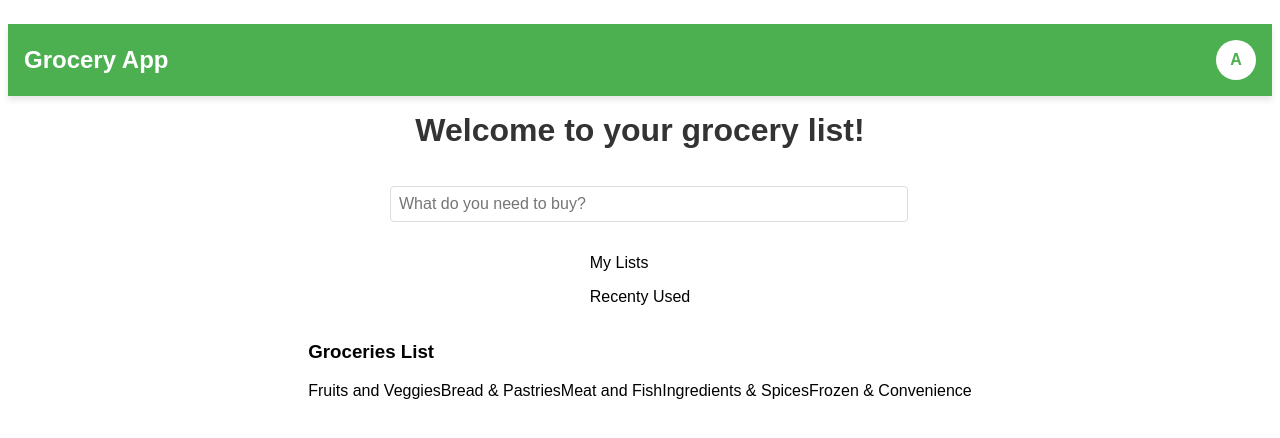
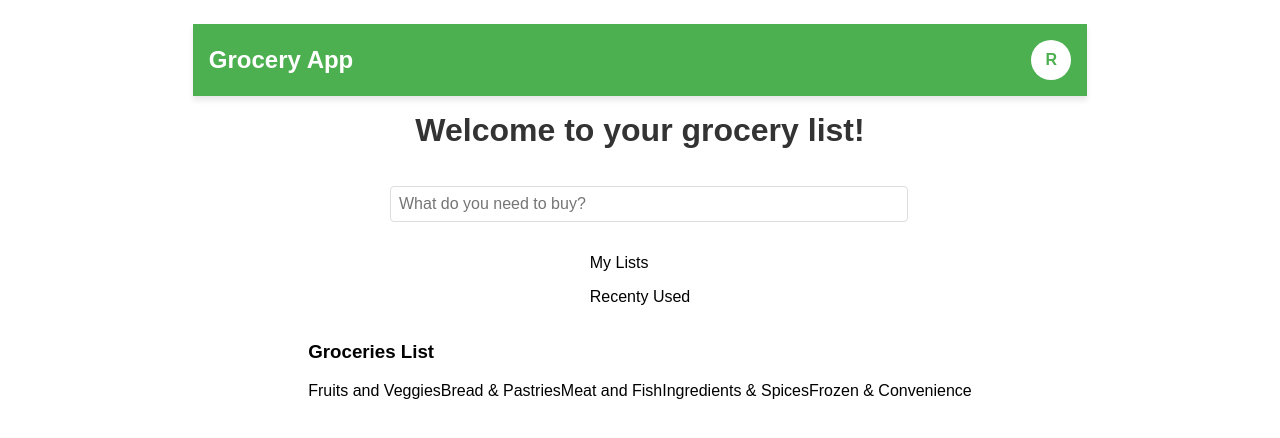
Before and after one commit to rahulsuvarna18/grocery-shoppingList-app, a React (Vite) app: page / in a window 1280 px wide. Shown: the top 438 px of the page. Built offline with nearby package versions, Linux system fonts and the light colour scheme.

Commit message:
Initial Commit

```diff
--- a/src/ui/AppLayout.tsx
+++ b/src/ui/AppLayout.tsx
@@ -14,7 +14,7 @@ const LayoutContainer = styled.div`
 `;
 
 const Header = styled.header`
-  width: 100%;
+  width: 70%;
   display: flex;
   justify-content: space-between;
   align-items: center;
@@ -66,7 +66,7 @@ const AppLayout: React.FC<AppLayoutProps> = ({ children }) => {
     <LayoutContainer>
       <Header>
         <Logo>Grocery App</Logo>
-        <Avatar>A</Avatar>
+        <Avatar>R</Avatar>
       </Header>
       <WelcomeHeading>Welcome to your grocery list!</WelcomeHeading>
       <InputContainer>
```
